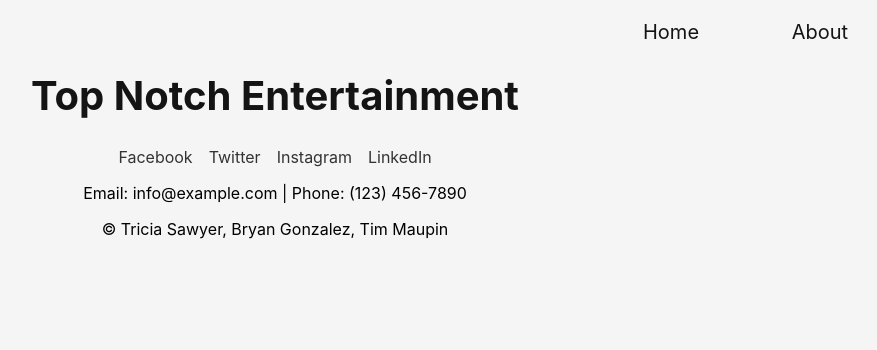
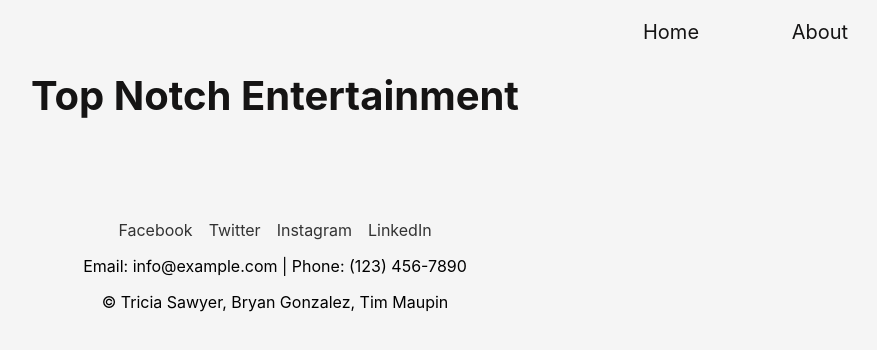
Before and after one commit to Top-notch-entertainment/TNE-FrontEnd, a React (Create React App) app: page / in a window 1280 px wide. Shown: the top 350 px of the page, without its empty margins (365-1242 px from the left). Built offline with nearby package versions, Linux system fonts and the light colour scheme; no server answers.

Commit message:
mess around with styling

```diff
--- a/src/Components/css/home.css
+++ b/src/Components/css/home.css
@@ -27,5 +27,7 @@ body {
 }
 
 header {
-    /* background-color: navy; */
+
+    height: 200px;
+    width: 100%;
 }
```
